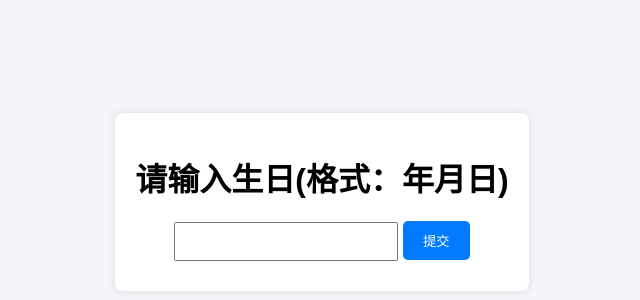
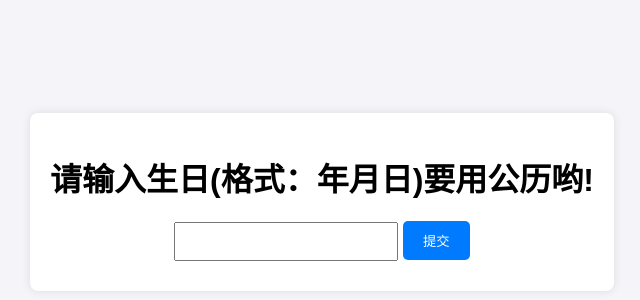
Before and after one commit to friendbirthday/zhou, a plain HTML site: page index.html in a window 1280 px wide. Shown: the part 198-498 px from the top of the page, without its empty margins (318-958 px from the left). Drawn offline with Linux system fonts and the light colour scheme.

Commit message:
Update index.html

```diff
--- a/index.html
+++ b/index.html
@@ -42,7 +42,7 @@
 </head>
 <body>
     <div class="container">
-        <h1>请输入生日(格式：年月日)</h1>
+        <h1>请输入生日(格式：年月日)要用公历哟!</h1>
         <form id="keywordForm">
             <input type="text" id="keywordInput" required>
             <input type="submit" value="提交">
```
